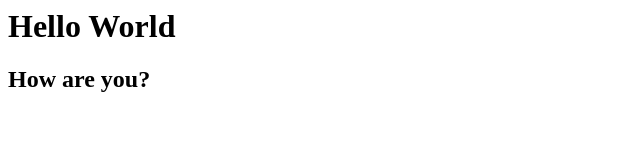
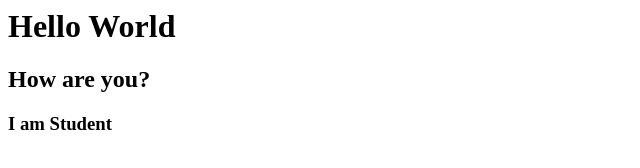
Before and after one commit to DeepakSahu1007/project, a plain HTML site: page index.html in a window 1280 px wide. Shown: the whole page, without its empty margins (0-640 px from the left). Drawn offline with Linux system fonts and the light colour scheme.

Commit message:
added h3

```diff
--- a/index.html
+++ b/index.html
@@ -7,5 +7,6 @@
  <body>
     <h1>Hello World</h1>
     <h2>How are you?</h2>
+    <h3>I am Student</h3>
  </body>
  </html>
```
